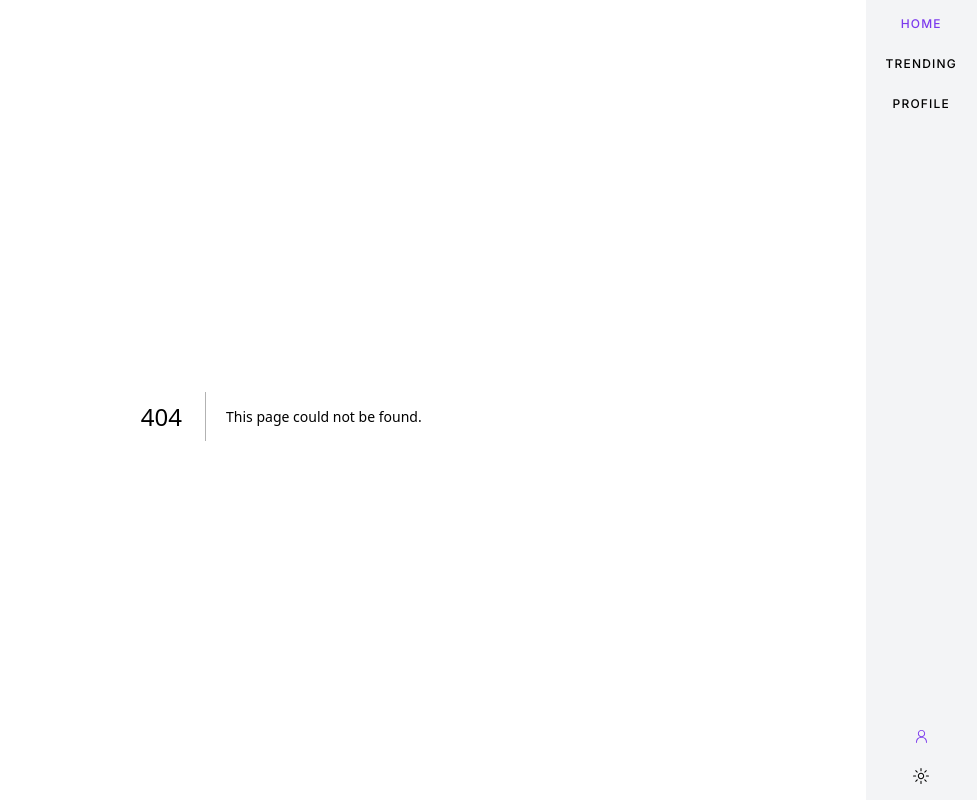
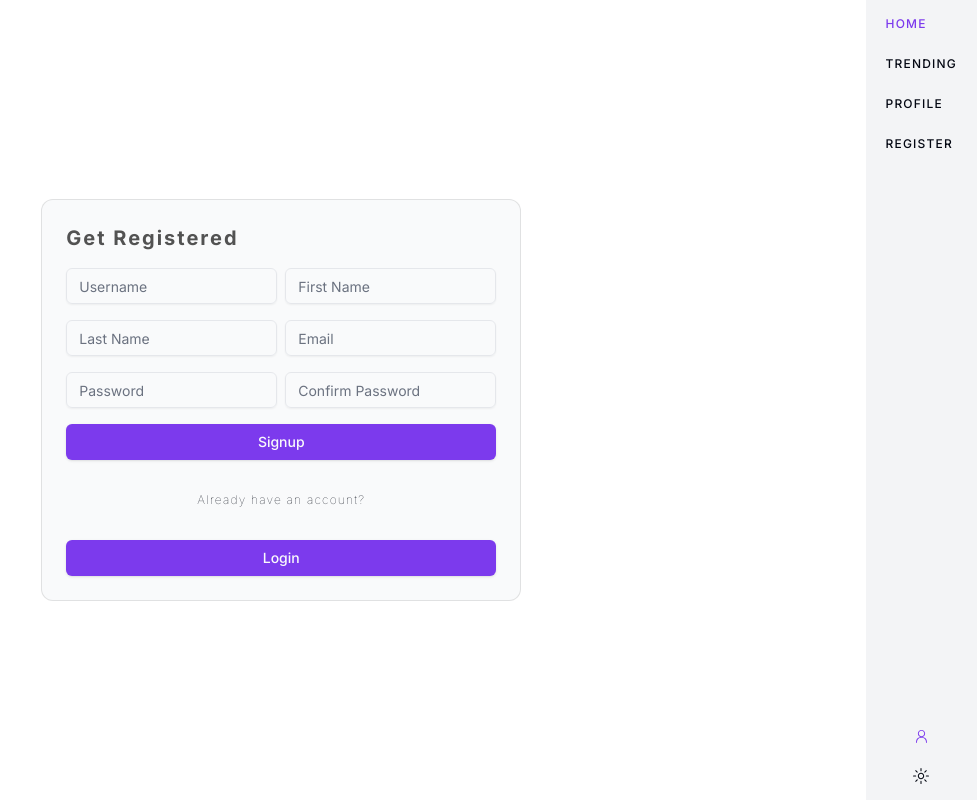
Before and after one commit to krishnakalyana/qanda, a Next.js app: page /register in a window 1280 px wide. Before the commit this address had no page. Shown: the whole page, without its empty margins (303-1280 px from the left). Built offline with nearby package versions, Linux system fonts and the light colour scheme.

Commit message:
register form added

```diff
--- /dev/null
+++ b/app/(public)/register/_components/RegisterForm.tsx
@@ -0,0 +1,84 @@
+'use client'
+
+import React from 'react'
+
+import Link from 'next/link'
+import { CardBody, CardContainer, CardItem } from '@/components/ui/3d-card'
+import { Input } from '@/components/ui/input'
+import { Button } from '@/components/ui/button'
+export default function RegisterForm() {
+  return (
+    <CardContainer className='inter-var'>
+      <CardBody className='bg-gray-50 relative group/card  dark:hover:shadow-2xl dark:hover:shadow-emerald-500/[0.1] dark:bg-black dark:border-white/[0.2] border-black/[0.1] w-auto sm:w-[30rem] h-auto rounded-xl p-6 border  '>
+        <CardItem
+          translateZ='20'
+          className='text-xl tracking-widest font-bold text-neutral-600 dark:text-white'
+        >
+          Get Registered
+        </CardItem>
+        <form>
+          {/* Inputs */}
+          <div className='grid grid-cols-2 gap-2 mt-2'>
+            <CardItem
+              as='p'
+              translateZ='10'
+              className='text-neutral-500 text-sm max-w-sm mt-2 dark:text-neutral-300'
+            >
+              <Input placeholder='Username' />
+            </CardItem>
+            <CardItem
+              as='p'
+              translateZ='10'
+              className='text-neutral-500 text-sm max-w-sm mt-2 dark:text-neutral-300'
+            >
+              <Input placeholder='First Name' />
+            </CardItem>
+            <CardItem
+              as='p'
+              translateZ='10'
+              className='text-neutral-500 text-sm max-w-sm mt-2 dark:text-neutral-300'
+            >
+              <Input placeholder='Last Name' />
+            </CardItem>
+            <CardItem
+              as='p'
+              translateZ='10'
+              className='text-neutral-500 text-sm max-w-sm mt-2 dark:text-neutral-300'
+            >
+              <Input placeholder='Email' type='email' />
+            </CardItem>
+            <CardItem
+              as='p'
+              translateZ='10'
+              className='text-neutral-500 text-sm max-w-sm mt-2 dark:text-neutral-300'
+            >
+              <Input placeholder='Password' type='password' />
+            </CardItem>
+            <CardItem
+              as='p'
+              translateZ='10'
+              className='text-neutral-500 text-sm max-w-sm mt-2 dark:text-neutral-300'
+            >
+              <Input placeholder='Confirm Password' type='password' />
+            </CardItem>
+          </div>
+
+          <div className='mt-4 w-full'>
+            <CardItem translateZ='20' className='w-full'>
+              <Button className='w-full'>Signup</Button>
+            </CardItem>
+            <CardItem
+              translateZ='20'
+              className='w-full py-8 tracking-widest font-thin text-center text-xs'
+            >
+              <p>Already have an account?</p>
+            </CardItem>
+            <CardItem translateZ='20' className='w-full'>
+              <Button className='w-full'>Login</Button>
+            </CardItem>
+          </div>
+        </form>
+      </CardBody>
+    </CardContainer>
+  )
+}
--- /dev/null
+++ b/app/(public)/register/page.tsx
@@ -0,0 +1,7 @@
+import RegisterForm from "./_components/RegisterForm";
+
+export default function Register(){
+    return <div className="grid content-center gap-4 h-full">
+        <RegisterForm/>
+    </div>
+}
--- a/components/common/Navbar.tsx
+++ b/components/common/Navbar.tsx
@@ -1,15 +1,39 @@
+"use client"
 import UserIcon from "@/assets/icons/User";
 import { Button } from "../ui/button";
 import ModeToggle from "./ThemeToggle";
+import Link from 'next/link'
+import { routeConstant } from "@/lib/constants/routeConstant";
 
 export default function Navbar(){
+
     return <nav className=" h-full p-2 flex flex-col bg-accent justify-between">
         <div className="flex flex-col gap-2">
+          <Link href={{
+            pathname:`${routeConstant.HOME}`
+          }}>
         <Button size={"sm"} className="tracking-widest uppercase text-primary" variant={"ghost"}>Home</Button>
+          </Link>
+          <Link href={{
+            pathname:`${routeConstant.HOME}`
+          }}>
+
         <Button size={"sm"} className="tracking-widest uppercase" variant={"ghost"}>Trending</Button>
+          </Link>
+          <Link href={{
+            pathname:`${routeConstant.HOME}`
+          }}>
         <Button size={"sm"} className="tracking-widest uppercase" variant={"ghost"}>Profile</Button>
+          </Link>
+        <Link
+            href={{
+              pathname: `${routeConstant.REGISTER}`,
+            }}
+          >
+        <Button size={"sm"} className="tracking-widest uppercase" variant={"ghost"}>Register</Button>
+          </Link>
         </div>
-        <div className=" flex flex-col gap-2">
+        <div className=" flex flex-col   gap-2">
             <Button size={"sm"} variant={"link"}><UserIcon/></Button>
         <ModeToggle/>
         </div>
--- /dev/null
+++ b/components/ui/3d-card.tsx
@@ -0,0 +1,155 @@
+"use client";
+
+import { cn } from "@/lib/utils";
+import Image from "next/image";
+import React, {
+  createContext,
+  useState,
+  useContext,
+  useRef,
+  useEffect,
+} from "react";
+
+const MouseEnterContext = createContext<
+  [boolean, React.Dispatch<React.SetStateAction<boolean>>] | undefined
+>(undefined);
+
+export const CardContainer = ({
+  children,
+  className,
+  containerClassName,
+}: {
+  children?: React.ReactNode;
+  className?: string;
+  containerClassName?: string;
+}) => {
+  const containerRef = useRef<HTMLDivElement>(null);
+  const [isMouseEntered, setIsMouseEntered] = useState(false);
+
+  const handleMouseMove = (e: React.MouseEvent<HTMLDivElement>) => {
+    if (!containerRef.current) return;
+    const { left, top, width, height } =
+      containerRef.current.getBoundingClientRect();
+    const x = (e.clientX - left - width / 2) / 25;
+    const y = (e.clientY - top - height / 2) / 25;
+    containerRef.current.style.transform = `rotateY(${x}deg) rotateX(${y}deg)`;
+  };
+
+  const handleMouseEnter = (e: React.MouseEvent<HTMLDivElement>) => {
+    setIsMouseEntered(true);
+    if (!containerRef.current) return;
+  };
+
+  const handleMouseLeave = (e: React.MouseEvent<HTMLDivElement>) => {
+    if (!containerRef.current) return;
+    setIsMouseEntered(false);
+    containerRef.current.style.transform = `rotateY(0deg) rotateX(0deg)`;
+  };
+  return (
+    <MouseEnterContext.Provider value={[isMouseEntered, setIsMouseEntered]}>
+      <div
+        className={cn(
+          "py-20 flex items-center justify-center",
+          containerClassName
+        )}
+        style={{
+          perspective: "1000px",
+        }}
+      >
+        <div
+          ref={containerRef}
+          onMouseEnter={handleMouseEnter}
+          onMouseMove={handleMouseMove}
+          onMouseLeave={handleMouseLeave}
+          className={cn(
+            "flex items-center justify-center relative transition-all duration-200 ease-linear",
+            className
+          )}
+          style={{
+            transformStyle: "preserve-3d",
+          }}
+        >
+          {children}
+        </div>
+      </div>
+    </MouseEnterContext.Provider>
+  );
+};
+
+export const CardBody = ({
+  children,
+  className,
+}: {
+  children: React.ReactNode;
+  className?: string;
+}) => {
+  return (
+    <div
+      className={cn(
+        "h-96 w-96 [transform-style:preserve-3d]  [&>*]:[transform-style:preserve-3d]",
+        className
+      )}
+    >
+      {children}
+    </div>
+  );
+};
+
+export const CardItem = ({
+  as: Tag = "div",
+  children,
+  className,
+  translateX = 0,
+  translateY = 0,
+  translateZ = 0,
+  rotateX = 0,
+  rotateY = 0,
+  rotateZ = 0,
+  ...rest
+}: {
+  as?: React.ElementType;
+  children: React.ReactNode;
+  className?: string;
+  translateX?: number | string;
+  translateY?: number | string;
+  translateZ?: number | string;
+  rotateX?: number | string;
+  rotateY?: number | string;
+  rotateZ?: number | string;
+  [key: string]: any;
+}) => {
+  const ref = useRef<HTMLDivElement>(null);
+  const [isMouseEntered] = useMouseEnter();
+
+  useEffect(() => {
+    handleAnimations();
+  }, [isMouseEntered]);
+
+  const handleAnimations = () => {
+    if (!ref.current) return;
+    if (isMouseEntered) {
+      ref.current.style.transform = `translateX(${translateX}px) translateY(${translateY}px) translateZ(${translateZ}px) rotateX(${rotateX}deg) rotateY(${rotateY}deg) rotateZ(${rotateZ}deg)`;
+    } else {
+      ref.current.style.transform = `translateX(0px) translateY(0px) translateZ(0px) rotateX(0deg) rotateY(0deg) rotateZ(0deg)`;
+    }
+  };
+
+  return (
+    <Tag
+      ref={ref}
+      className={cn("w-fit transition duration-200 ease-linear", className)}
+      {...rest}
+    >
+      {children}
+    </Tag>
+  );
+};
+
+// Create a hook to use the context
+export const useMouseEnter = () => {
+  const context = useContext(MouseEnterContext);
+  if (context === undefined) {
+    throw new Error("useMouseEnter must be used within a MouseEnterProvider");
+  }
+  return context;
+};
--- /dev/null
+++ b/components/ui/input.tsx
@@ -0,0 +1,25 @@
+import * as React from "react"
+
+import { cn } from "@/lib/utils"
+
+export interface InputProps
+  extends React.InputHTMLAttributes<HTMLInputElement> {}
+
+const Input = React.forwardRef<HTMLInputElement, InputProps>(
+  ({ className, type, ...props }, ref) => {
+    return (
+      <input
+        type={type}
+        className={cn(
+          "flex h-9 w-full rounded-md border border-input bg-transparent px-3 py-1 text-sm shadow-sm transition-colors file:border-0 file:bg-transparent file:text-sm file:font-medium placeholder:text-muted-foreground focus-visible:outline-none focus-visible:ring-1 focus-visible:ring-ring disabled:cursor-not-allowed disabled:opacity-50",
+          className
+        )}
+        ref={ref}
+        {...props}
+      />
+    )
+  }
+)
+Input.displayName = "Input"
+
+export { Input }
--- /dev/null
+++ b/lib/constants/routeConstant.ts
@@ -0,0 +1,4 @@
+export const routeConstant = {
+    HOME:"/",
+    REGISTER:"/register"
+}
```
Also changed, not shown: 1 other file (tests, documents, lock files or other folders).
